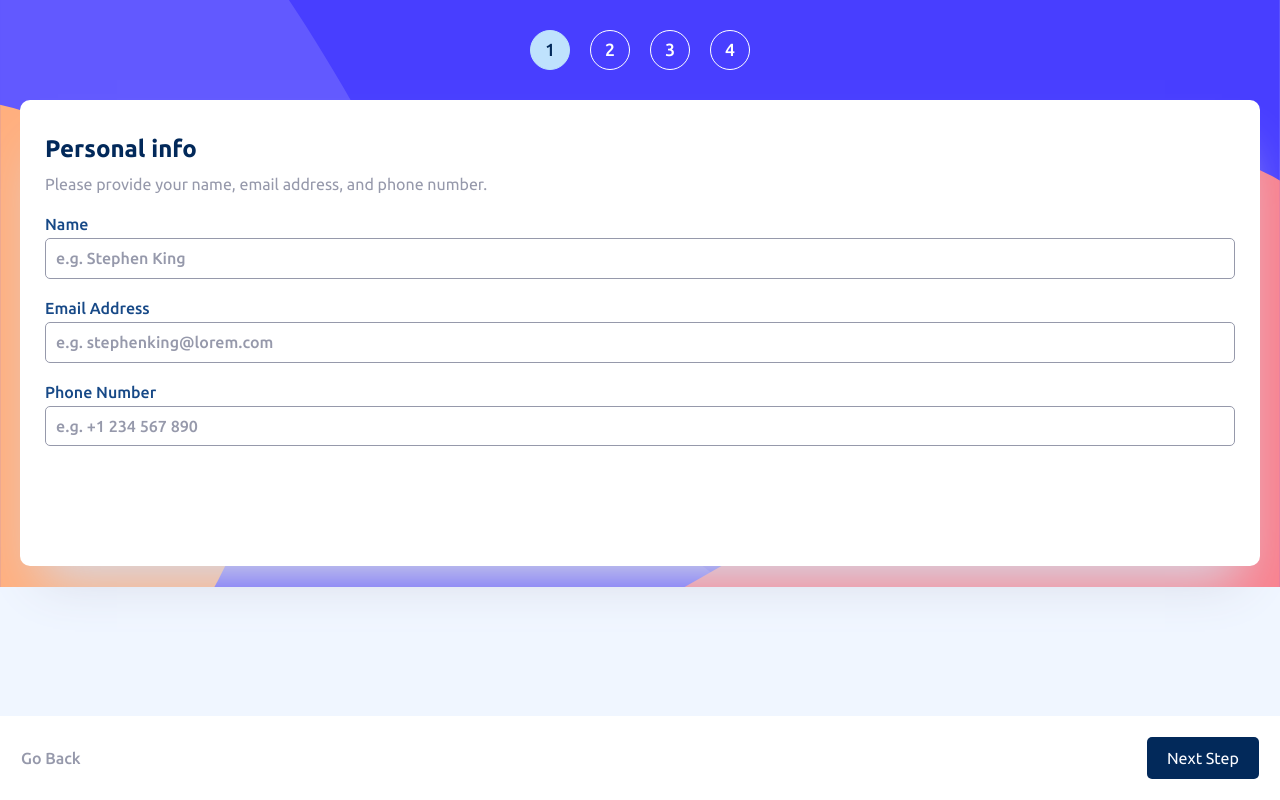
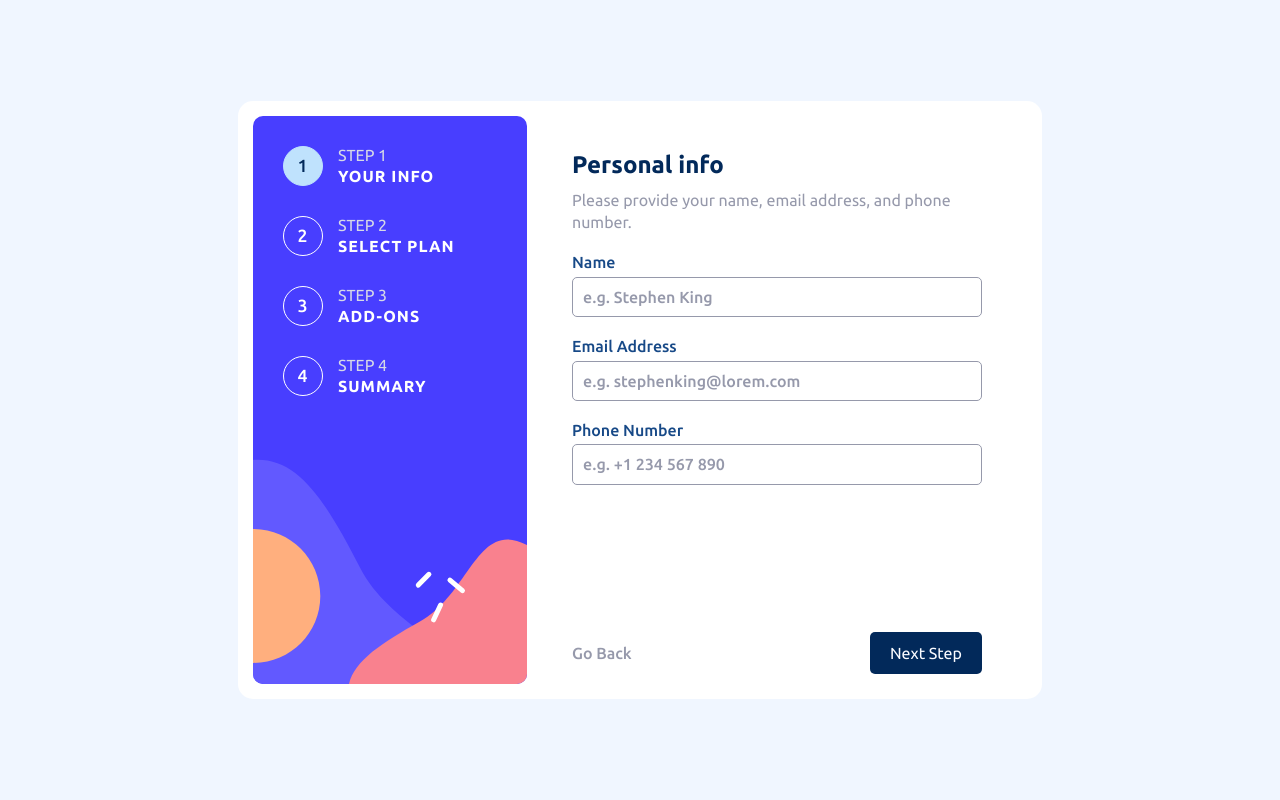
Before and after one commit to Mohammed-Beltagy/Multi-Step-Form, a plain HTML site: page index.html in a window 1280 px wide. Drawn offline with Linux system fonts and the light colour scheme.

Commit message:
Finished LG-Screens Design & Made The Footer Position Fixed For SM-Screens

```diff
--- a/app.js
+++ b/app.js
@@ -5,3 +5,19 @@ function moveSlider() {
   slider.style.transform = `translateX(-${((step - 1) * 100) / stepsCount}%)`;
 }
 moveSlider();
+const next = document.getElementById("next"),
+  back = document.getElementById("back");
+next.onclick = function () {
+  if (step >= 4) {
+    return;
+  }
+  step++;
+  moveSlider();
+};
+back.onclick = function () {
+  if (step <= 1) {
+    return;
+  }
+  step--;
+  moveSlider();
+};
--- a/css/style.css
+++ b/css/style.css
@@ -65,13 +65,29 @@ body {
     ===============  */
 .container {
   width: 100%;
-  display: grid;
-  grid-template-rows: auto auto 1fr;
   /* for moblie design */
   min-height: 100vh;
   background-image: url("../assets/images/bg-sidebar-mobile.svg");
   background-repeat: no-repeat;
   background-size: contain;
+}
+@media (min-width: 850px) {
+  .container {
+    display: grid;
+    grid-template-columns: 274px 500px;
+    grid-template-rows: 568px;
+
+    width: fit-content;
+    min-height: 0;
+    position: absolute;
+    top: 50%;
+    left: 50%;
+    transform: translate(-50%, -50%);
+
+    padding: 15px;
+    border-radius: 15px;
+    background: var(--section-bg);
+  }
 }
 
 /*  =========================
@@ -82,11 +98,26 @@ ul {
   justify-content: center;
   height: fit-content;
 }
+@media (min-width: 850px) {
+  ul {
+    background-image: url("../assets/images/bg-sidebar-desktop.svg");
+    background-repeat: no-repeat;
+    height: 100%;
+    flex-direction: column;
+    justify-content: flex-start;
+  }
+}
 ul li {
   display: block;
   height: fit-content;
   margin: 30px 10px;
   list-style: none;
+}
+@media (min-width: 850px) {
+  ul li {
+    margin: 30px 30px 0;
+    display: flex;
+  }
 }
 ul .order {
   display: flex;
@@ -103,6 +134,11 @@ ul .order {
   border: 1px solid var(--text-secondry-hight-contrast);
   border-radius: 100%;
 }
+@media (min-width: 850px) {
+  ul .order {
+    margin-right: 15px;
+  }
+}
 ul .order.active {
   color: var(--text-accent);
   background-color: var(--bg-active);
@@ -111,16 +147,42 @@ ul .order.active {
 ul .text {
   display: none; /* for mobile */
 }
+@media (min-width: 850px) {
+  ul .text {
+    display: block;
+    color: var(--text-secondry-hight-contrast);
+    text-transform: uppercase;
+  }
+  ul h3 {
+    color: var(--shadow) !important;
+    font-size: 1em !important;
+    font-weight: 400 !important;
+  }
+  ul span {
+    font-weight: 700;
+    letter-spacing: 1px;
+  }
+}
 
 /*  ==================
     Main (steps) style
     ==================  */
 .main {
   background-color: var(--section-bg);
-  margin: 0 20px;
+  height: fit-content;
+  margin: 0 20px 100px;
   border-radius: 10px;
   box-shadow: 0 35px 50px -20px var(--shadow);
   overflow: hidden;
+}
+@media (min-width: 850px) {
+  .main {
+    box-shadow: none;
+    background: none;
+    position: relative; /* To Contain Footer */
+    min-height: 100%;
+    margin-bottom: 0;
+  }
 }
 .main h2 {
   color: var(--text-accent);
@@ -321,16 +383,29 @@ input[type="checkbox"]:checked + label[for="switcher"] span {
     Footer Style
     ============  */
 footer {
+  position: fixed;
+  inset: auto 0 0;
   background-color: var(--section-bg);
-  padding: 1px;
   margin-top: auto;
   display: flex;
+}
+@media (min-width: 850px) {
+  footer {
+    position: absolute;
+    margin: 5px 25px 10px;
+    background-color: none;
+  }
 }
 footer > * {
   display: block;
   margin: 20px;
   border: none;
   cursor: pointer;
+}
+@media (min-width: 850px) {
+  footer > * {
+    margin: 0;
+  }
 }
 footer .next-btn {
   margin-left: auto;
--- a/index.html
+++ b/index.html
@@ -193,11 +193,17 @@
             </div>
           </div>
         </div>
+        <footer>
+          <input type="button" value="Go Back" id="back" class="back-btn" />
+          <input
+            type="submit"
+            value="Next Step"
+            id="next"
+            class="next-btn"
+            form="main"
+          />
+        </footer>
       </form>
-      <footer>
-        <input type="button" value="Go Back" class="back-btn" />
-        <input type="submit" value="Next Step" class="next-btn" form="main" />
-      </footer>
     </div>
 
     <div class="not-styled">
```
